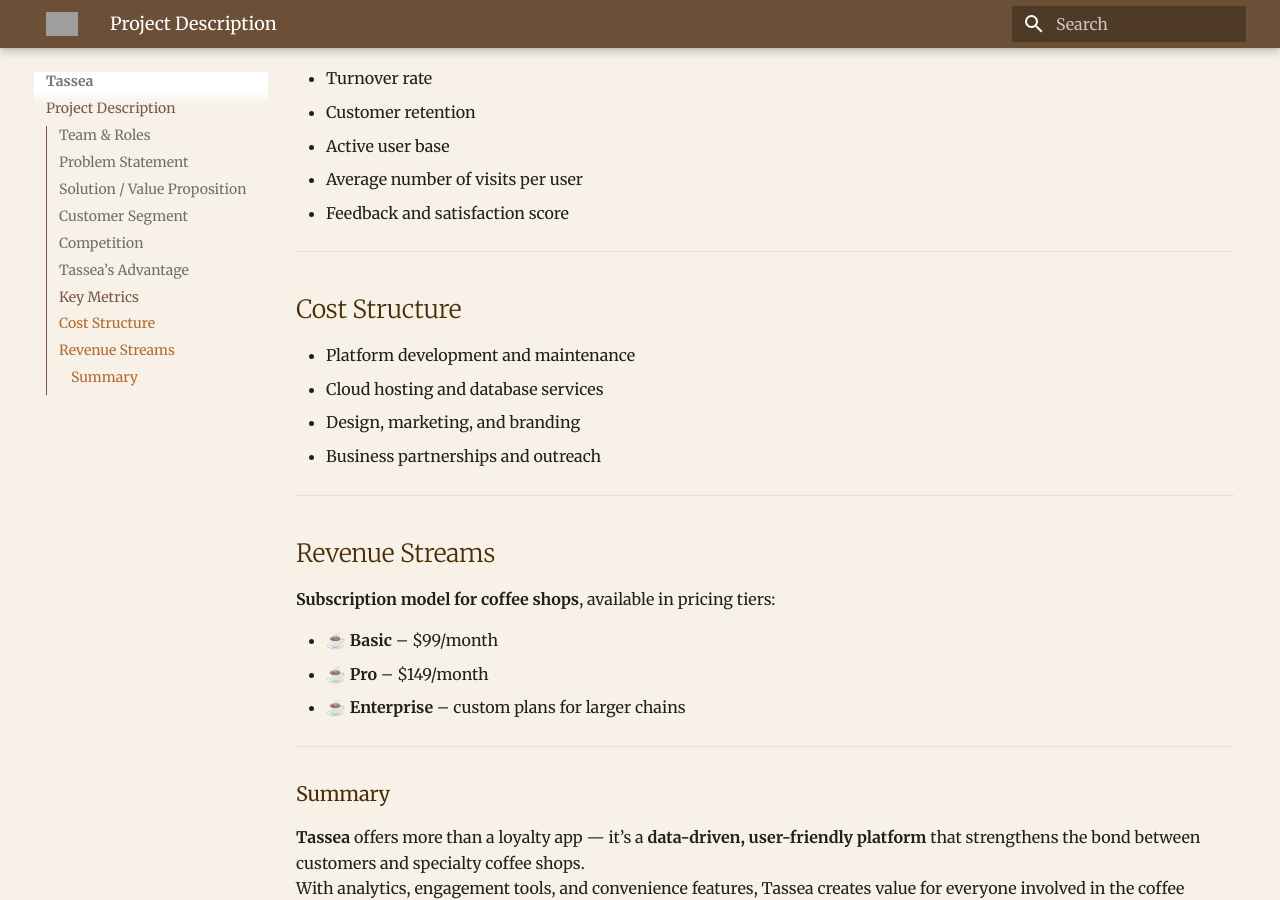
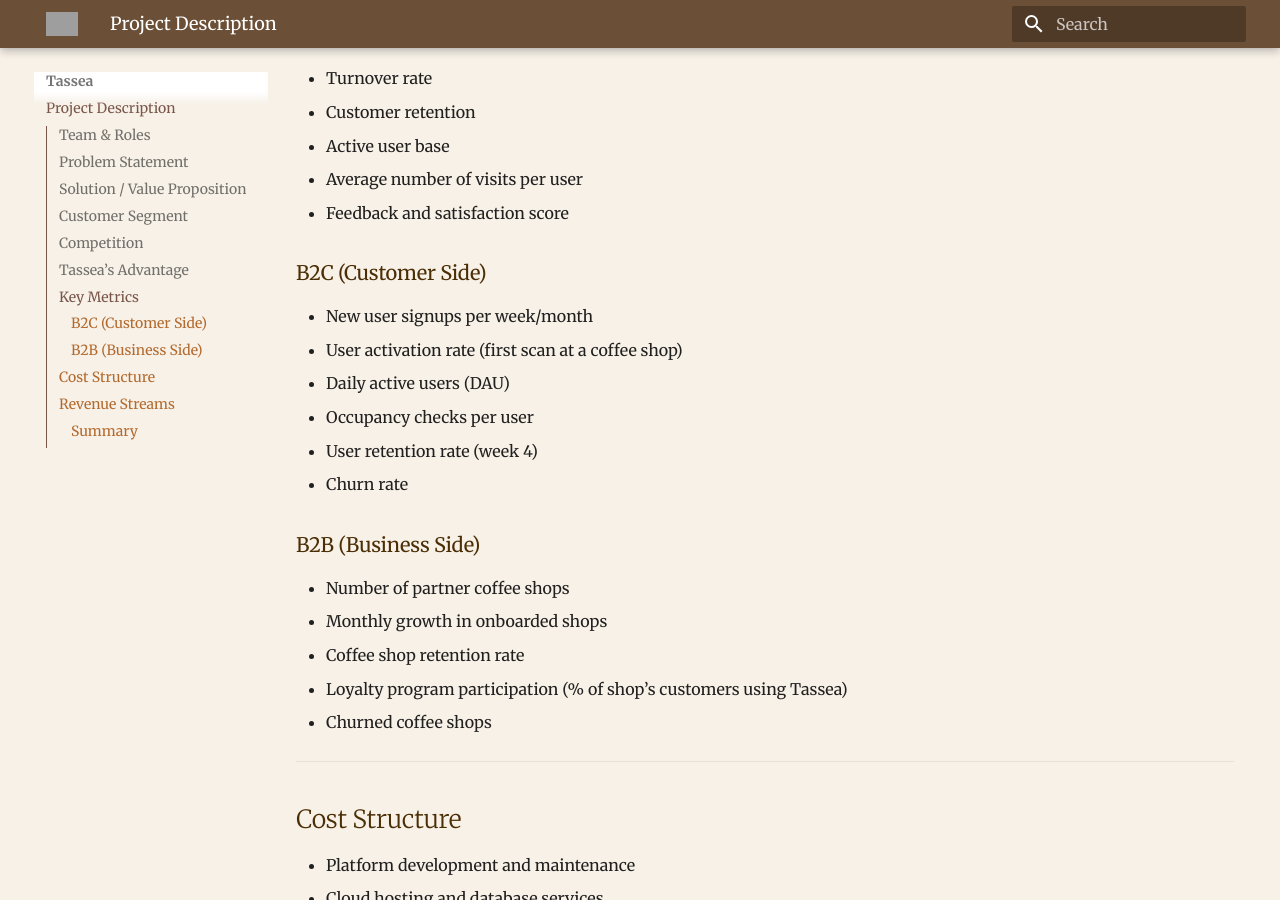
Before and after one commit to ana-almajanu/tassea, an MkDocs documentation site: the page built from docs/index.md, in a window 1280 px wide and 900 px high, scrolled down 2971 px. Built offline with MkDocs 1.6.1 and Material for MkDocs 9.7.7, drawn with Linux system fonts in a browser that asks for light colours; grey boxes are pictures that could not be loaded.

Commit message:
Added more key metrics

```diff
--- a/docs/index.md
+++ b/docs/index.md
@@ -100,6 +100,21 @@
 - Average number of visits per user
 - Feedback and satisfaction score
 
+### B2C (Customer Side)
+- New user signups per week/month
+- User activation rate (first scan at a coffee shop)
+- Daily active users (DAU)
+- Occupancy checks per user
+- User retention rate (week 4)
+- Churn rate
+
+### B2B (Business Side)
+- Number of partner coffee shops
+- Monthly growth in onboarded shops
+- Coffee shop retention rate
+- Loyalty program participation (% of shop’s customers using Tassea)
+- Churned coffee shops
+
 ---
 
 ## Cost Structure
```
Also changed, not shown: site/index.html, site/search/search_index.json.
